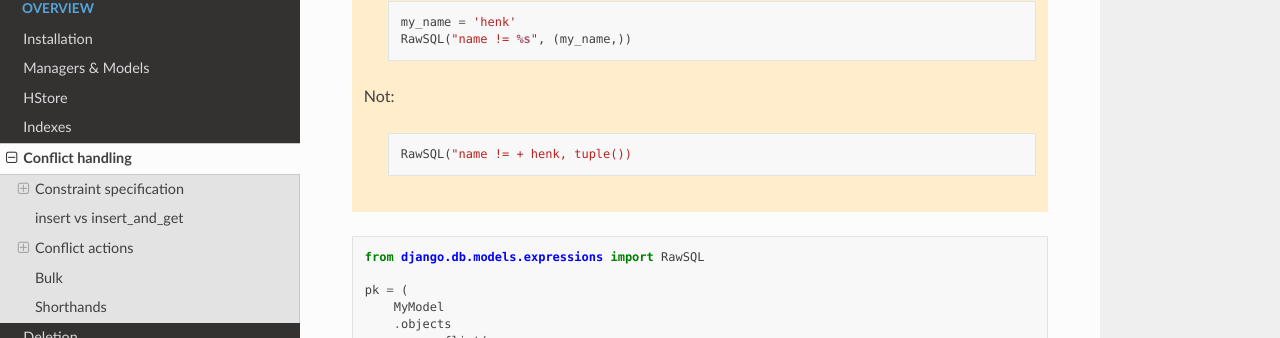
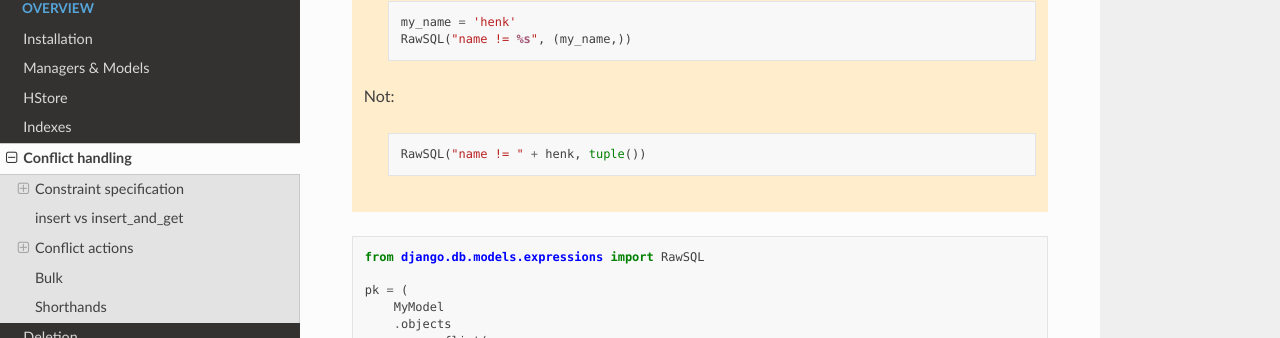
Before and after one commit to SectorLabs/django-postgres-extra, a Sphinx documentation site: the page built from docs/source/conflict_handling.rst, in a window 1280 px wide and 900 px high, scrolled down 3443 px. Shown: the part 113-451 px from the top of the window. Built offline with Sphinx 7.4.7 and the Read the Docs theme 2.0.0, drawn with Linux system fonts in a browser that asks for light colours.

Commit message:
Fix typo in code example for upsert condition

```diff
--- a/docs/source/conflict_handling.rst
+++ b/docs/source/conflict_handling.rst
@@ -170,7 +170,7 @@ A row level lock is acquired before evaluating the condition and proceeding with
 
         .. code-block:: python
 
-            RawSQL("name != + henk, tuple())
+            RawSQL("name != " + henk, tuple())
 
 
 .. code-block:: python
```
